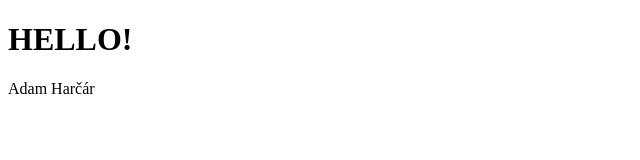
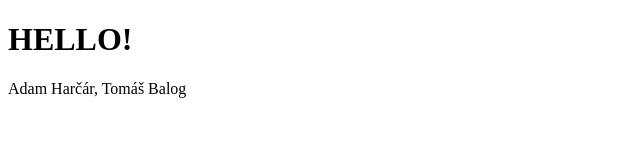
Before and after one commit to TomasBalogSPSEKE/Uranus, a plain HTML site: page index.html in a window 1280 px wide. Shown: the whole page, without its empty margins (0-640 px from the left). Drawn offline with Linux system fonts and the light colour scheme.

Commit message:
Pridanie mena do footeru

```diff
--- a/index.html
+++ b/index.html
@@ -9,6 +9,6 @@
 </head>
 <body>
     <h1>HELLO!</h1>
-    <footer>Adam Harčár</footer>
+    <footer>Adam Harčár, Tomáš Balog</footer>
 </body>
 </html>
```
